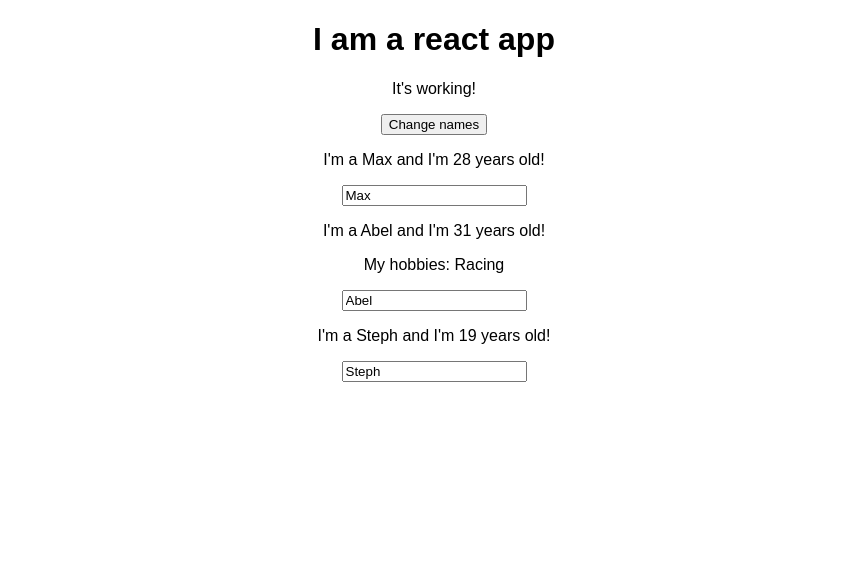
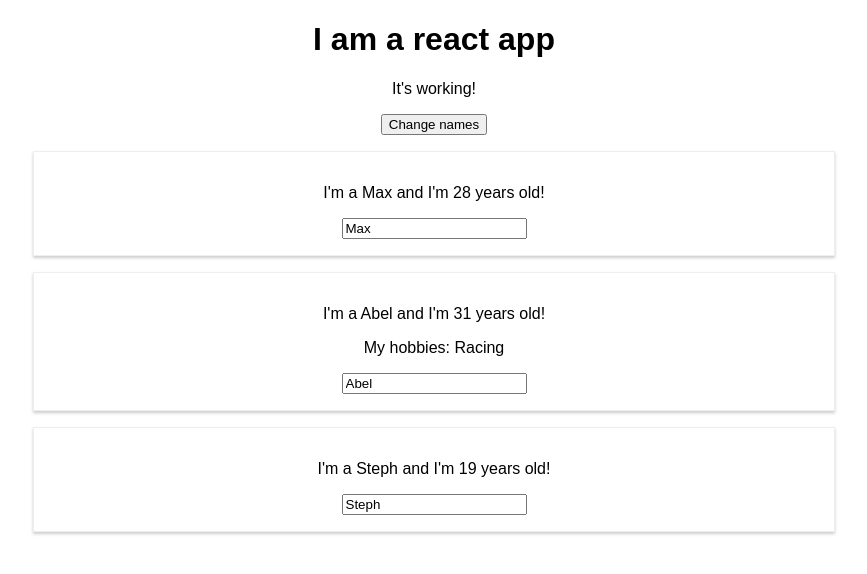
Before and after one commit to lukaszkups/react-course, a React (Create React App) app in the folder 01/: page / in a window 1280 px wide. Shown: the top 574 px of the page, without its empty margins (206-1073 px from the left). Built offline with nearby package versions, Linux system fonts and the light colour scheme.

Commit message:
Learnt about 1st way of styling (global).

```diff
--- /dev/null
+++ b/01/src/Person/Person.css
@@ -0,0 +1,10 @@
+/* this is not scoped to Person.js component, it's global */
+
+.Person {
+  width: 60%;
+  margin: 16px auto;
+  border: 1px solid #eee;
+  box-shadow: 0 2px 3px #ccc;
+  padding: 16px;
+  text-align: center;
+}
--- a/01/src/Person/Person.js
+++ b/01/src/Person/Person.js
@@ -1,4 +1,5 @@
-import React from 'react' // this needs to be imported to parse jsx!
+import React from 'react'; // this needs to be imported to parse jsx!
+import './Person.css';
 
 // my first functional component (no need to import {Component} from react library)
 // it only returns jsx, if you want additional logic e.g. use state, then need to use extends Component class way
@@ -6,7 +7,7 @@
 // they're called staeless, DUMB or presentational components
 const person = (props) => {
   return (
-    <div>
+    <div className="Person">
       <p onClick={props.click}>I'm a {props.name} and I'm {props.age} years old!</p>
       <p>{props.children}</p>
       <input type="text" onChange={props.changed} value={props.name} />
```
